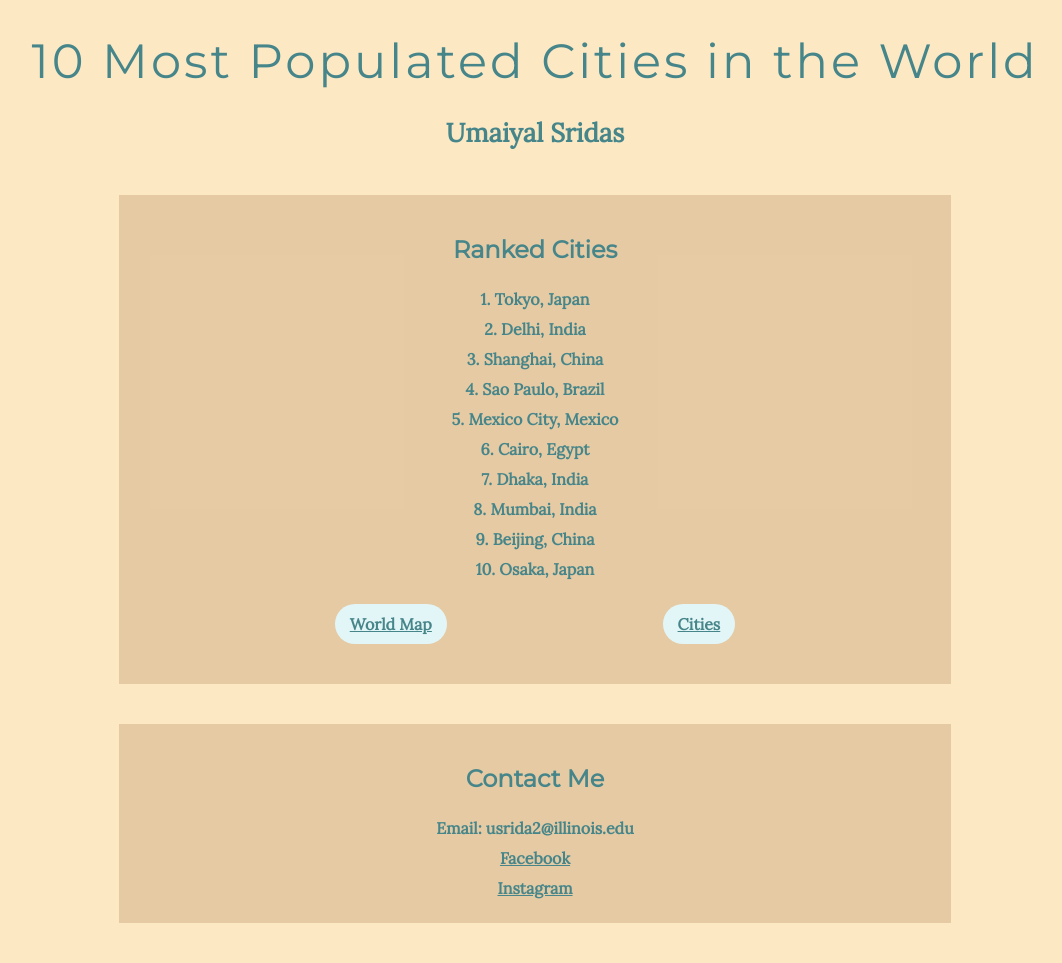
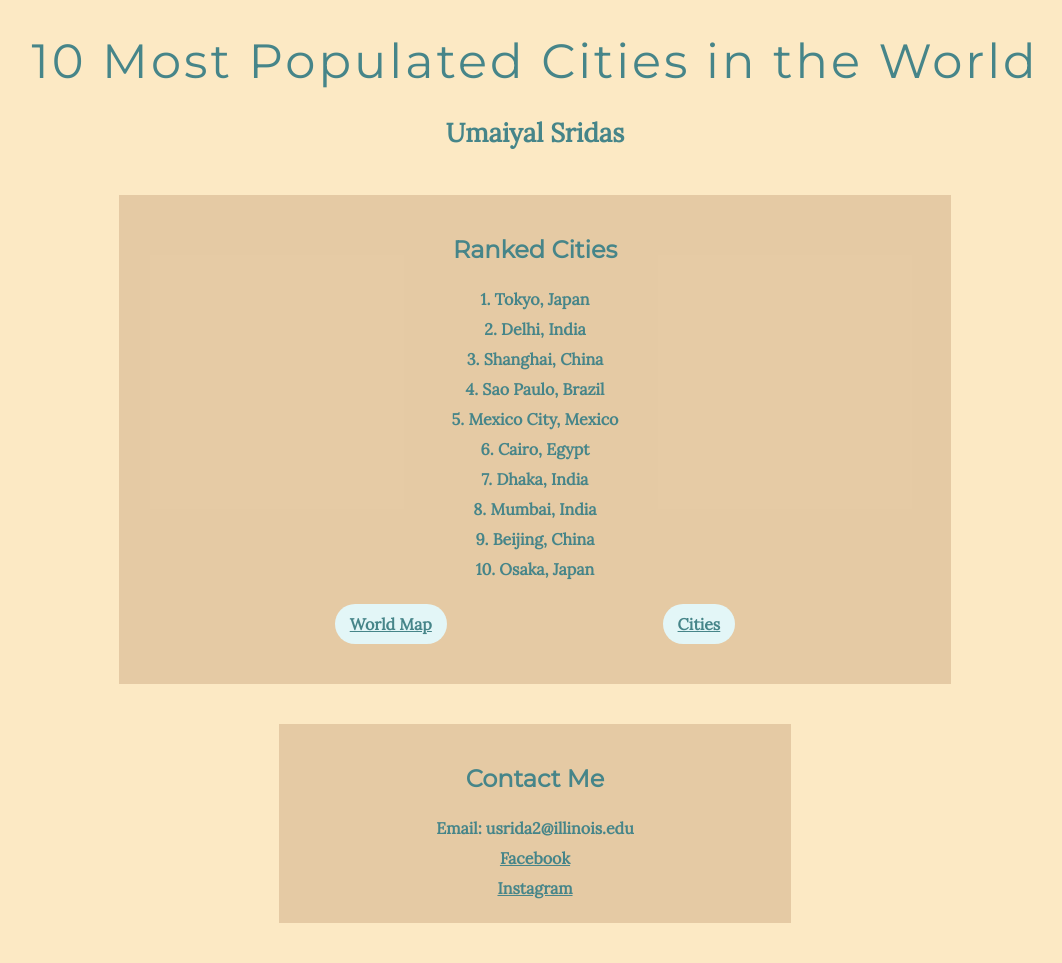
Before and after one commit to usridas/most-populated-cities-in-the-world.github.io, a Jekyll site: the page built from index.md, in a window 1280 px wide. Shown: the whole page, without its empty margins (105-1167 px from the left). Built offline with Jekyll 4.4.1, drawn with Linux system fonts in a browser that asks for light colours.

Commit message:
Update home.scss

```diff
--- a/assets/home.scss
+++ b/assets/home.scss
@@ -33,6 +33,6 @@
 
 @media (min-width: 200px) {
   .contact-me {
-    width: 65vw;
+    width: 40vw;
   }
 }
```
